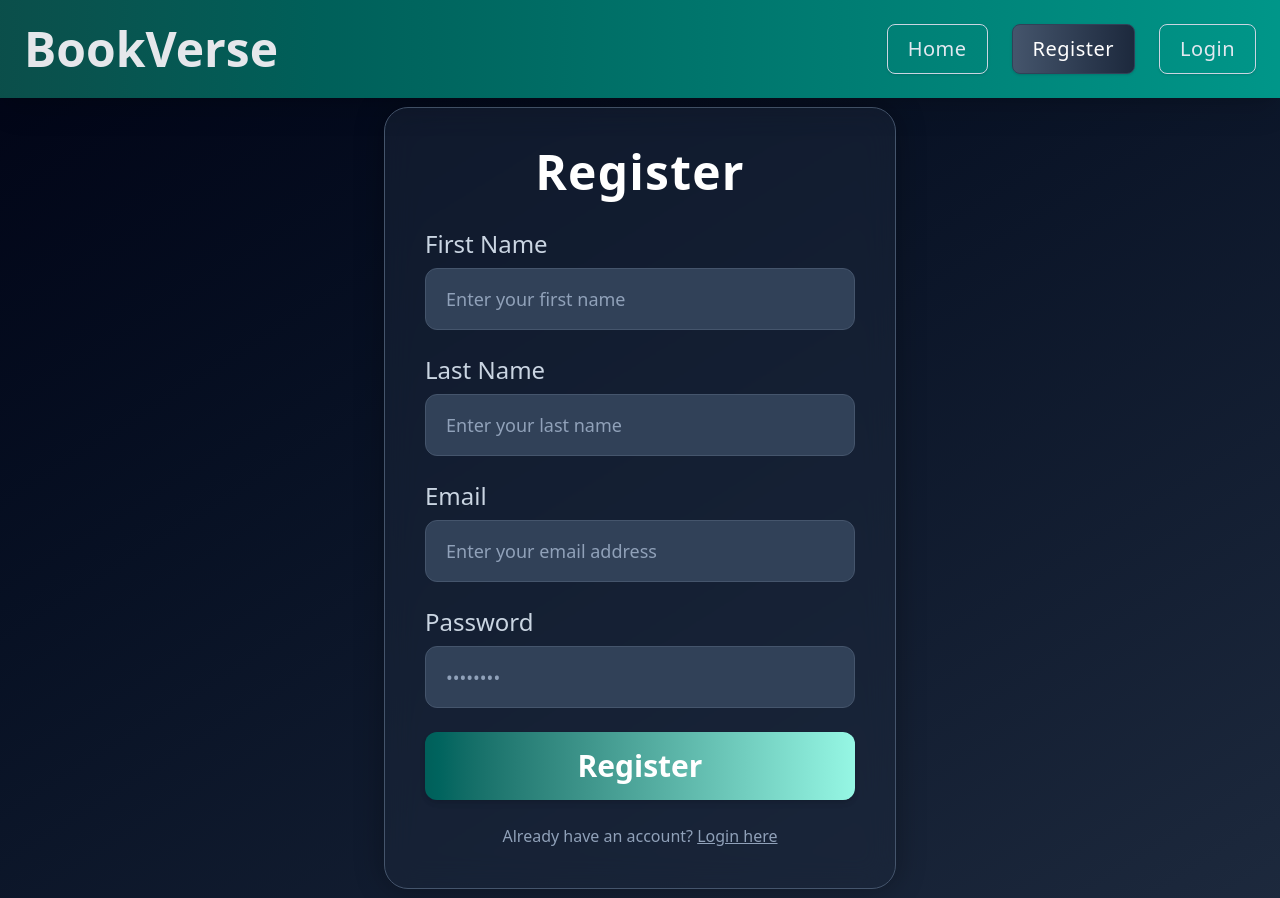
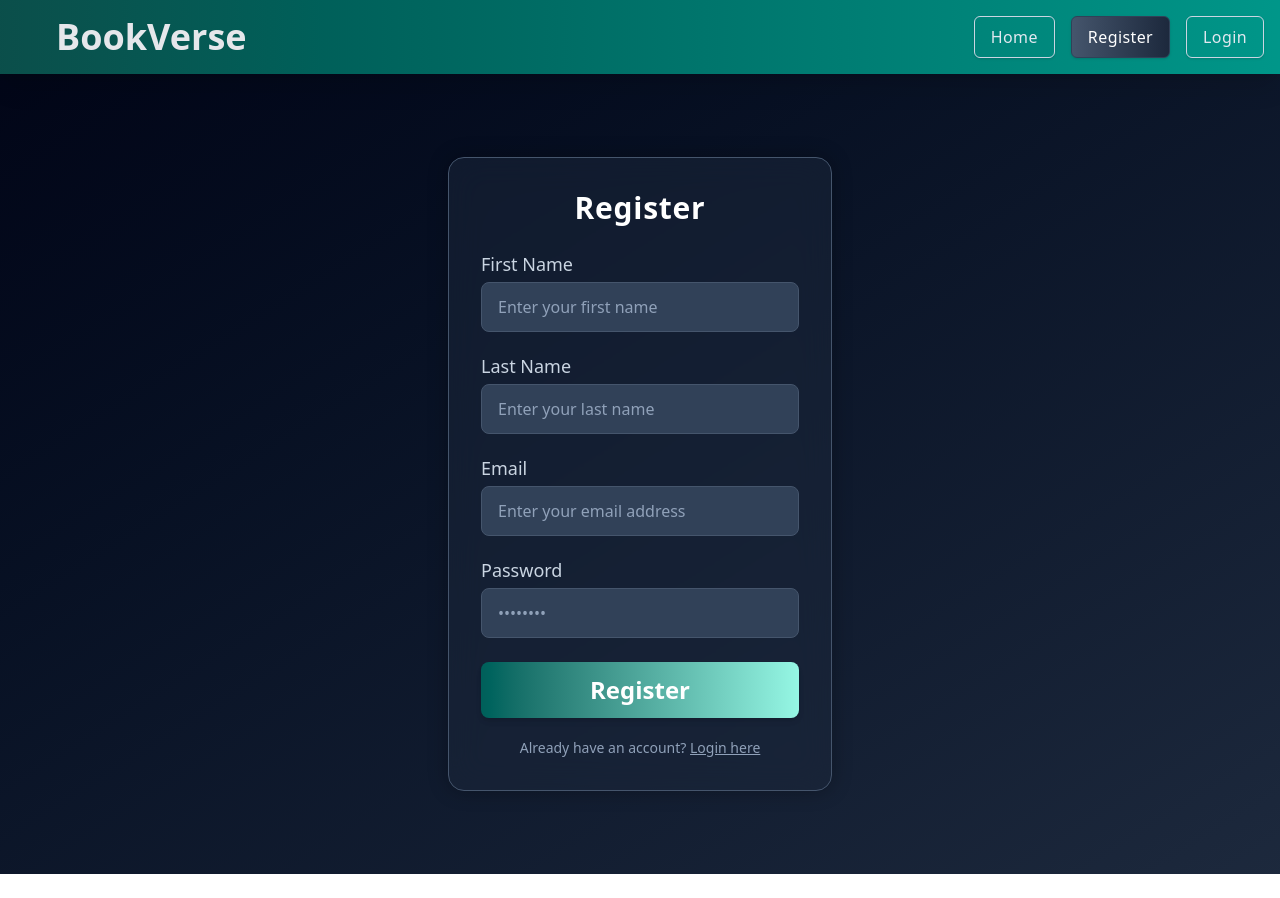
Before and after one commit to KalpaniKapuge/API-book-finder-frontend, a React (Vite) app: page /register in a window 1280 px wide. After the commit the page ends 874 px from the top, so only its background shows below. Built offline with nearby package versions, Linux system fonts and the light colour scheme; no server answers.

Commit message:
Reduce font sizes and button sizes

```diff
--- a/src/App.jsx
+++ b/src/App.jsx
@@ -44,7 +44,7 @@ function App() {
       <Link
         to={to}
         onClick={handleClick}
-        className={`px-5 py-2.5 rounded-lg text-xl font-medium tracking-wide transition duration-300 ease-in-out shadow-sm border ${
+        className={`px-4 py-2 rounded-md text-base font-medium tracking-wide transition duration-300 ease-in-out shadow-sm border ${
           isActive
             ? 'bg-gradient-to-r from-slate-600 to-slate-800 text-white border-slate-700'
             : 'text-slate-200 border-slate-300 hover:text-white hover:bg-gradient-to-r hover:from-slate-400 hover:to-slate-600 hover:border-transparent'
@@ -58,11 +58,11 @@ function App() {
   return (
     <div className="bg-gradient-to-br from-slate-950 to-slate-800 min-h-screen text-gray-300 font-sans relative">
       <nav className="bg-gradient-to-r from-teal-900 to-teal-600 shadow-xl sticky top-0 z-50">
-        <div className="container mx-auto px-6 py-6 flex justify-between items-center">
-          <h1 className="text-5xl font-extrabold text-gray-200 flex items-center gap-3 ">
+        <div className="container mx-auto px-4 py-4 flex justify-between items-center">
+          <h1 className="text-4xl font-extrabold text-gray-200 flex items-center gap-4 px-10">
             BookVerse
           </h1>
-          <div className="flex space-x-6 items-center">
+          <div className="flex space-x-4 items-center">
             <NavLink to="/" label="Home" />
             {isLoggedIn && <NavLink to="/wishlist" label="Wishlist" />}
             {!isLoggedIn && <NavLink to="/register" label="Register" />}
@@ -70,7 +70,7 @@ function App() {
             {isLoggedIn && (
               <button
                 onClick={() => setShowLogoutModal(true)}
-                className="px-5 py-2.5 rounded-lg text-xl font-medium tracking-wide transition duration-300 ease-in-out shadow-sm border text-slate-200 border-slate-300 hover:text-white hover:bg-gradient-to-r hover:from-slate-400 hover:to-slate-600 hover:border-transparent"
+                className="px-4 py-2 rounded-md text-base font-medium tracking-wide transition duration-300 ease-in-out shadow-sm border text-slate-200 border-slate-300 hover:text-white hover:bg-gradient-to-r hover:from-slate-400 hover:to-slate-600 hover:border-transparent"
                 aria-label="Logout"
                 title="Logout"
               >
@@ -99,7 +99,6 @@ function App() {
 
       <ToastContainer position="top-right" />
 
-
       {showLogoutModal && (
         <div
           className="fixed inset-0 bg-gradient-to-br from-slate-950 to-slate-800 bg-opacity-80 backdrop-blur-sm flex items-center justify-center z-50 animate-fadeIn"
@@ -108,24 +107,24 @@ function App() {
           aria-labelledby="logout-modal-title"
           aria-describedby="logout-modal-description"
         >
-    <div className="bg-slate-800/70 rounded-xl p-8 max-w-md w-full shadow-2xl text-white text-center transform transition-transform duration-300 ease-in-out animate-slideUp">
-      <h2 id="logout-modal-title" className="text-3xl font-bold mb-4 select-none">
+          <div className="bg-slate-800/70 rounded-lg p-6 max-w-md w-full shadow-2xl text-white text-center transform transition-transform duration-300 ease-in-out animate-slideUp">
+            <h2 id="logout-modal-title" className="text-2xl font-bold mb-3 select-none">
               Confirm Logout
             </h2>
-      <p id="logout-modal-description" className="mb-6 text-lg select-none">
+            <p id="logout-modal-description" className="mb-5 text-base select-none">
               Are you sure you want to logout?
             </p>
-      <div className="flex justify-center gap-6">
+            <div className="flex justify-center gap-4">
               <button
                 onClick={handleLogoutConfirm}
-          className="px-6 py-3 rounded-lg font-semibold shadow-lg text-white bg-gradient-to-r from-teal-800 to-teal-200 hover:from-teal-200 hover:to-teal-800 focus:outline-none focus:ring-4 focus:ring-teal-400 focus:ring-opacity-70 transition duration-300 ease-in-out transform hover:scale-105"
+                className="px-5 py-2 rounded-md font-semibold shadow-lg text-white bg-gradient-to-r from-teal-800 to-teal-200 hover:from-teal-200 hover:to-teal-800 focus:outline-none focus:ring-4 focus:ring-teal-400 focus:ring-opacity-70 transition duration-300 ease-in-out transform hover:scale-105"
               >
                 Yes, Logout
               </button>
 
               <button
                 onClick={handleLogoutCancel}
-          className="px-6 py-3 rounded-lg font-semibold shadow-lg text-white bg-gradient-to-r from-orange-800 to-orange-200 hover:from-orange-200 hover:to-orange-800 focus:outline-none focus:ring-4 focus:ring-orange-400 focus:ring-opacity-70 transition duration-300 ease-in-out transform hover:scale-105"
+                className="px-5 py-2 rounded-md font-semibold shadow-lg text-white bg-gradient-to-r from-orange-800 to-orange-200 hover:from-orange-200 hover:to-orange-800 focus:outline-none focus:ring-4 focus:ring-orange-400 focus:ring-opacity-70 transition duration-300 ease-in-out transform hover:scale-105"
               >
                 Cancel
               </button>
@@ -133,7 +132,6 @@ function App() {
           </div>
         </div>
       )}
-
     </div>
   );
 }
--- a/src/pages/register.jsx
+++ b/src/pages/register.jsx
@@ -29,62 +29,61 @@ const Register = () => {
   };
 
   return (
-    <div className="flex items-center justify-center min-h-screen bg-gradient-to-br from-slate-950 to-slate-800">
-      <div className="relative w-full max-w-lg p-10 bg-slate-800/50 border border-slate-600 rounded-3xl backdrop-blur-lg shadow-[0_0_30px_rgba(0,0,0,0.3)]">
-        <h1 className="text-5xl font-bold text-white text-center mb-8 tracking-wide">
+    <div className="flex items-center justify-center min-h-screen bg-gradient-to-br from-slate-950 to-slate-800 px-4">
+      <div className="relative w-full max-w-sm p-8 my-10 bg-slate-800/50 border border-slate-600 rounded-2xl backdrop-blur-lg shadow-[0_0_20px_rgba(0,0,0,0.3)]">
+
+        <h1 className="text-3xl font-bold text-white text-center mb-6 tracking-wide">
           Register
         </h1>
 
-        <div className="mb-6">
-          <label className="block text-slate-300 text-2xl mb-2">First Name</label>
+        <div className="mb-5">
+          <label className="block text-slate-300 text-lg mb-1">First Name</label>
           <input
             type="text"
             placeholder="Enter your first name"
-            className="w-full px-5 py-4 text-lg bg-slate-700 border border-slate-600 rounded-xl text-white placeholder-slate-400 focus:outline-none focus:ring-2 focus:ring-slate-400 transition"
+            className="w-full px-4 py-3 text-base bg-slate-700 border border-slate-600 rounded-lg text-white placeholder-slate-400 focus:outline-none focus:ring-2 focus:ring-slate-400 transition"
             onChange={e => setForm({ ...form, firstName: e.target.value })}
           />
         </div>
 
-        <div className="mb-6">
-          <label className="block text-slate-300 text-2xl mb-2">Last Name</label>
+        <div className="mb-5">
+          <label className="block text-slate-300 text-lg mb-1">Last Name</label>
           <input
             type="text"
             placeholder="Enter your last name"
-            className="w-full px-5 py-4 text-lg bg-slate-700 border border-slate-600 rounded-xl text-white placeholder-slate-400 focus:outline-none focus:ring-2 focus:ring-slate-400 transition"
+            className="w-full px-4 py-3 text-base bg-slate-700 border border-slate-600 rounded-lg text-white placeholder-slate-400 focus:outline-none focus:ring-2 focus:ring-slate-400 transition"
             onChange={e => setForm({ ...form, lastName: e.target.value })}
           />
         </div>
 
-        <div className="mb-6">
-          <label className="block text-slate-300 text-2xl mb-2">Email</label>
+        <div className="mb-5">
+          <label className="block text-slate-300 text-lg mb-1">Email</label>
           <input
             type="email"
             placeholder="Enter your email address"
-            className="w-full px-5 py-4 text-lg bg-slate-700 border border-slate-600 rounded-xl text-white placeholder-slate-400 focus:outline-none focus:ring-2 focus:ring-slate-400 transition"
+            className="w-full px-4 py-3 text-base bg-slate-700 border border-slate-600 rounded-lg text-white placeholder-slate-400 focus:outline-none focus:ring-2 focus:ring-slate-400 transition"
             onChange={e => setForm({ ...form, email: e.target.value })}
           />
         </div>
 
         <div className="mb-6">
-          <label className="block text-slate-300 text-2xl mb-2">Password</label>
+          <label className="block text-slate-300 text-lg mb-1">Password</label>
           <input
             type="password"
             placeholder="••••••••"
-            className="w-full px-5 py-4 text-lg bg-slate-700 border border-slate-600 rounded-xl text-white placeholder-slate-400 focus:outline-none focus:ring-2 focus:ring-slate-400 transition"
+            className="w-full px-4 py-3 text-base bg-slate-700 border border-slate-600 rounded-lg text-white placeholder-slate-400 focus:outline-none focus:ring-2 focus:ring-slate-400 transition"
             onChange={e => setForm({ ...form, password: e.target.value })}
           />
         </div>
 
-
-
         <button
           onClick={handleRegister}
-          className="w-full  cursor-pointer bg-gradient-to-r  from-teal-800 to-teal-200 hover:from-teal-200 hover:to-teal-800 text-white text-3xl font-bold py-4 rounded-xl shadow-md transition duration-300 transform hover:scale-105 hover:shadow-lg"
+          className="w-full cursor-pointer bg-gradient-to-r from-teal-800 to-teal-200 hover:from-teal-200 hover:to-teal-800 text-white text-2xl font-bold py-3 rounded-lg shadow-md transition duration-300 transform hover:scale-105 hover:shadow-lg"
         >
           Register
         </button>
 
-        <p className="mt-6 text-center text-slate-400 text-md">
+        <p className="mt-5 text-center text-slate-400 text-sm">
           Already have an account?{' '}
           <a href="/login" className="underline hover:text-white transition">
             Login here
```
Also changed, not shown: src/pages/home.jsx (+17 -18 lines), src/pages/login.jsx (+11 -11 lines). Lines whose indentation alone changed are shown as unchanged.
